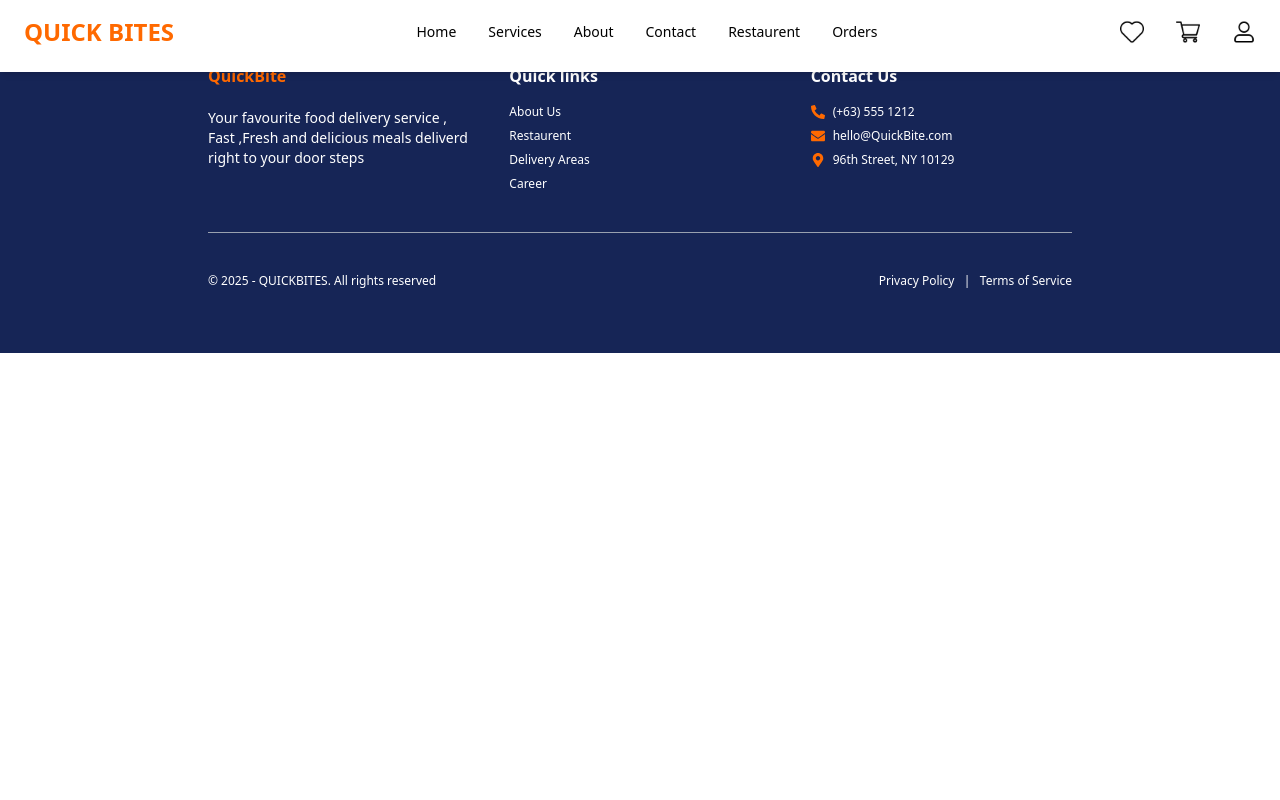
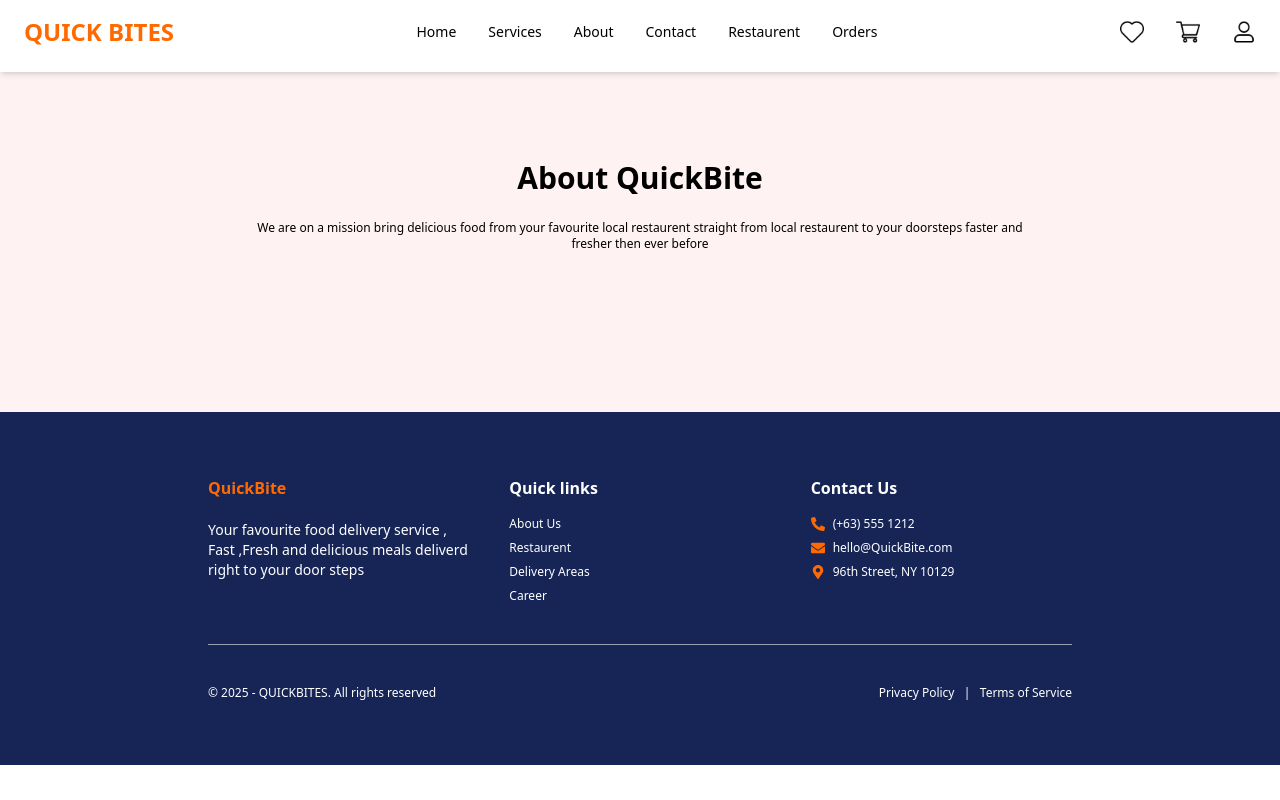
Before and after one commit to Brachiosaurus-dino/Full_Stack_Delivery_App, a React (Vite) app in the folder Frontend/FRONTEND/: page /about_us in a window 1280 px wide. Built offline with nearby package versions, Linux system fonts and the light colour scheme.

Commit message:
about_us_under_progresss

```diff
--- a/Frontend/FRONTEND/src/App.jsx
+++ b/Frontend/FRONTEND/src/App.jsx
@@ -1,5 +1,6 @@
 import Navbar from "./components/navabr";
 import Home from "./home";
+import About_us from "./about_us"
 import Footer from "./components/footer";
 import { BrowserRouter as Router, Routes, Route } from "react-router-dom";
 function App() {
@@ -9,6 +10,7 @@ function App() {
       <Navbar />
       <Routes>
         <Route path="/" element={<Home />} />
+        <Route path="/about_us" element={<About_us/>}/>
       </Routes>
       <Footer/>
 
--- a/Frontend/FRONTEND/src/about_us.jsx
+++ b/Frontend/FRONTEND/src/about_us.jsx
@@ -0,0 +1,19 @@
+function About_Us(){
+    return(
+        <>
+        <div>
+            <div className="h-full w-full bg-red-50 flex flex-col items-center py-40 ">
+                <div className="texr-center space-y-6 max-w-3xl ">
+                    <p className="font-semibold text-3xl text-center">About QuickBite</p>
+                    <p className="text-xs font-light text-center">We are on a mission bring delicious food  from your favourite local restaurent straight
+                        from local restaurent to your doorsteps faster and fresher then ever before
+                    </p>
+                </div>
+
+            </div>
+        </div>
+        </>
+    )
+}
+
+export default About_Us
--- a/Frontend/FRONTEND/src/components/navabr.jsx
+++ b/Frontend/FRONTEND/src/components/navabr.jsx
@@ -10,7 +10,7 @@ function Navbar() {
     const navLinks = [
         { name: 'Home', path: '/' },
         { name: 'Services', path: '/sevices' },
-        { name: 'About', path: '/about' },
+        { name: 'About', path: '/about_us' },
         { name: 'Contact', path: '/contact' },
         { name: 'Restaurent', path: '/restaurent' },
         { name: 'Orders', path: '/orders' },
```
